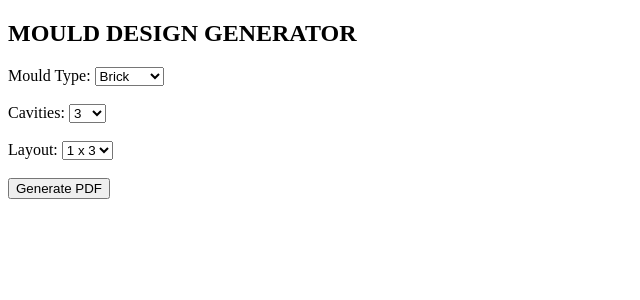
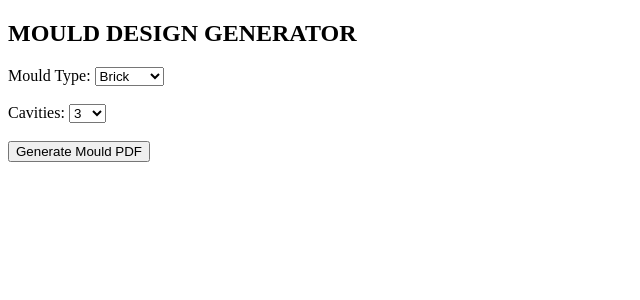
Before and after one commit to sourcersupreme/mould-generator, a Flask app: page / in a window 1280 px wide. Shown: the top 300 px of the page, without its empty margins (0-640 px from the left). Run offline with Flask 3, Linux system fonts and the light colour scheme.

Commit message:
Update index.html

```diff
--- a/templates/index.html
+++ b/templates/index.html
@@ -31,19 +31,7 @@
 
     <br><br>
 
-    <label>Layout:</label>
-    <select name="layout">
-        <option value="1x3">1 x 3</option>
-        <option value="2x2">2 x 2</option>
-        <option value="2x3">2 x 3</option>
-        <option value="2x4">2 x 4</option>
-        <option value="3x3">3 x 3</option>
-        <option value="3x4">3 x 4</option>
-    </select>
-
-    <br><br>
-
-    <button type="submit">Generate PDF</button>
+    <button type="submit">Generate Mould PDF</button>
 
 </form>
 
```
